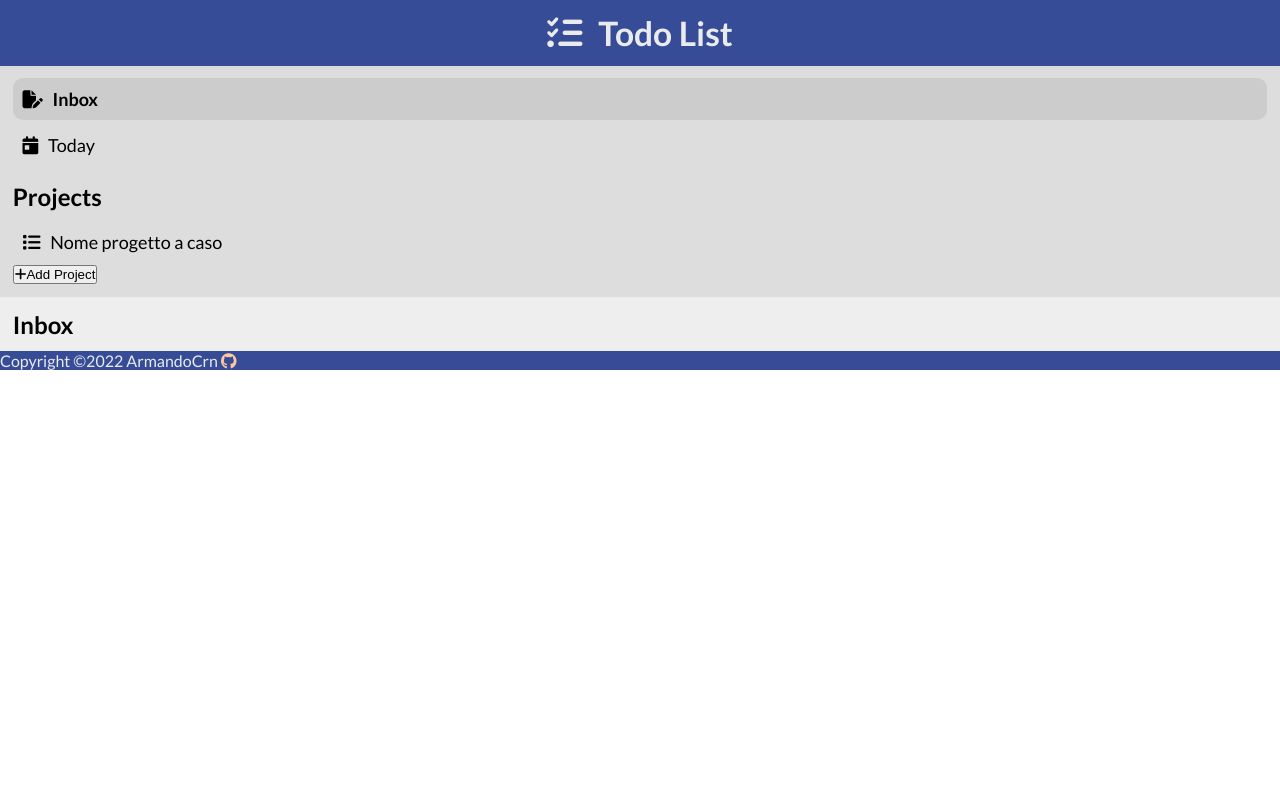
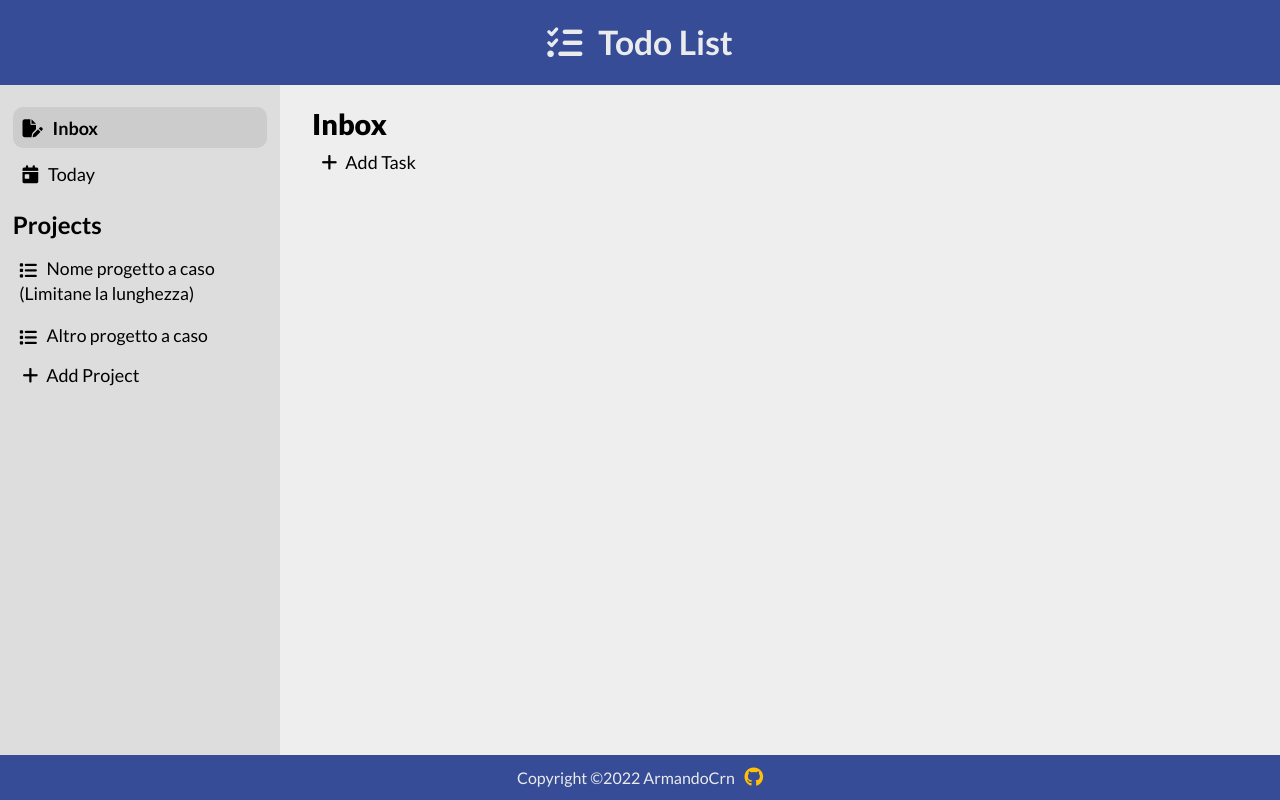
Before and after one commit to ArmandoCrn/todo-list, a plain HTML site: page index.html in a window 1280 px wide. Drawn offline with Linux system fonts and the light colour scheme.

Commit message:
Next part is 'add a task' section

```diff
--- a/index.html
+++ b/index.html
@@ -32,22 +32,17 @@
 
   <body>
     <header>
-      <i class="fa-solid fa-list-check"></i>
-      <!--
-        Per cambiargli colore basta modificare il color:
+      <div>
+        <i class="fa-solid fa-list-check"></i>
+        <h1>Todo List</h1>
+      </div>
 
-      <i class="fa-solid fa-square"></i>
-      <i class="fa-solid fa-square-check"></i>
-
-      Barre per hamburger menu
-      <i class="fa-solid fa-bars"></i>
-      -->
-
-      <h1>Todo List</h1>
+      <i class="fa-solid fa-bars d-none"></i>
     </header>
 
     <main>
-      <section id="main__left">
+      <!-- FIXME: Metti il d-none qui sotto, e poi ci sarà i toggle dall'hamburger -->
+      <section id="main__left" class="">
         <div class="left__top">
           <ul>
             <li class="hover-me active">
@@ -64,21 +59,50 @@
 
         <div class="left__bottom">
           <h2>Projects</h2>
+
           <ul id="projects">
+            <!-- Anche qui in projects sarà generato tutto automaticamente,
+            quindi va cancellato tutto-->
             <li class="project">
               <i class="fa-solid fa-list"></i>
-              Nome progetto a caso
+              Nome progetto a caso (Limitane la lunghezza)
+            </li>
+
+            <li class="project">
+              <i class="fa-solid fa-list"></i>
+              Altro progetto a caso
             </li>
           </ul>
-          <!-- Anche qui sarà generato tutto automaticamente -->
-          <button><i class="fas fa-plus" aria-hidden="true"></i>Add Project</button>
-          <!-- <i class="fa-solid fa-list"></i> -->
+
+          <div class="add-project"><i class="fas fa-plus"></i>Add Project</div>
         </div>
       </section>
 
       <section id="main__right">
+        <h2>Inbox</h2>
+
         <!-- Qui sarà tutto generato automaticamente -->
-        <h2>Inbox</h2>
+        <ul id="tasks">
+          <!-- Anche qui in projects sarà generato tutto automaticamente,
+          quindi va cancellato tutto
+
+          FIXME: praticamente quello che va fatto è copiare le proprietà
+          che ha la ul "projects" e metterle quasi tutte anche a questa ul
+        -->
+          <!-- <li class="task">
+            <i class="fa-solid fa-square"></i>
+            Nome Task
+          </li> -->
+        </ul>
+
+        <div class="add-task"><i class="fas fa-plus"></i>Add Task</div>
+
+        <!--
+        Per cambiargli colore basta modificare il color:
+      <i class="fa-solid fa-square"></i>
+      <i class="fa-solid fa-square-check"></i>
+
+    -->
       </section>
     </main>
 
--- a/style.css
+++ b/style.css
@@ -1,11 +1,16 @@
 :root {
   --blue: #364c96;
+
+  --white: #eaebed;
+  --light-0: #eee;
+  --light-1: #ddd;
+  --light-2: #ccc;
+  --gold: #ffc107;
+
   --red: #ff8496;
   --brown-0: #ffc8a3;
 
-  --white: #eaebed;
-
-  --red: #dc3545;
+  --red-s: #dc3545;
   --orange: #fd7e14;
   --yellow: #ffc107;
   --green: #28a745;
@@ -13,16 +18,12 @@
   --gray: #6c757d;
   --gray-dark: #343a40;
   --success: #28a745;
-  --warning: #ffc107;
   --danger: #dc3545;
   --light: #f8f9fa;
   --dark: #343a40;
 
   --dark-0: #333;
   --dark-1: #444;
-  --light-0: #eee;
-  --light-1: #ddd;
-  --light-2: #ccc;
 }
 
 /*========
@@ -51,7 +52,8 @@ ul {
 }
 
 li,
-button {
+.add-project,
+.add-task {
   cursor: pointer;
 }
 
@@ -71,6 +73,10 @@ footer {
   font-size: 2.2rem;
 }
 
+.fa-bars {
+  font-size: 1.4rem;
+}
+
 h1 {
   font-size: 2.1rem;
 }
@@ -79,21 +85,44 @@ h1 {
   font-weight: bold;
 }
 
-#main__left ul {
+.left__top ul,
+.add-project,
+.add-task {
   font-size: 1.125rem;
 }
 
+.left__bottom ul {
+  font-size: 1.1rem;
+}
+
+#main__right h2 {
+  font-weight: 800;
+  font-size: 1.8rem;
+}
+
 .fa-github {
-  color: var(--brown-0);
+  font-size: 1.2rem;
+  color: var(--gold);
 }
 
 /*==========
   SPECIFIC
 ==========*/
+body {
+  display: flex;
+  flex-direction: column;
+  min-height: 100vh;
+}
+
 /*|-- Header --|*/
 header {
   display: flex;
-  justify-content: center;
+  justify-content: space-between;
+  align-items: center;
+}
+
+header div {
+  display: flex;
   align-items: center;
   gap: 1rem;
 }
@@ -101,7 +130,7 @@ header {
 header,
 #main__left,
 #main__right {
-  padding: 0.8rem;
+  padding: 1.4rem 0.8rem;
 }
 
 header,
@@ -109,14 +138,20 @@ footer {
   background-color: var(--blue);
 }
 
-/*|-- Main --|*/
+/*|-- Main-left --|*/
 #main__left {
   background-color: var(--light-1);
 }
 
+#main__left.d-none {
+  display: none;
+}
+
 .active,
 .hover-me:hover,
-.project:hover {
+.project:hover,
+.add-project:hover,
+.add-task:hover {
   background-color: var(--light-2);
   border-radius: 10px;
 }
@@ -131,8 +166,14 @@ footer {
   margin-right: 0.4rem;
 }
 
-#main__left ul li {
+.left__top ul li,
+.add-project,
+.add-task {
   padding: 0.6rem;
+}
+
+.left__bottom ul li {
+  padding: 0.4rem;
 }
 
 .left__bottom h2 {
@@ -140,10 +181,64 @@ footer {
   margin-bottom: 0.7rem;
 }
 
+.project {
+  line-height: 1.4;
+}
+.fa-list {
+  vertical-align: middle;
+}
+
+.add-project .fa-plus,
+.add-task .fa-plus {
+  margin-right: 0.5rem;
+}
+
+/*|-- Main-right --|*/
+#main__right,
+body {
+  background-color: var(--light-0);
+}
+
 #main__right {
-  background-color: var(--light-0);
+  padding-inline: 2rem;
+}
+
+/*|-- Footer --|*/
+footer {
+  margin-top: auto;
+  padding: 0.8rem;
+  text-align: center;
+}
+
+.fa-github {
+  margin-left: 0.4rem;
+  transition: transform 0.2s ease-in-out;
+}
+
+.fa-github:hover {
+  transform: scale(1.2) translateY(-5px);
 }
 
 /*==============
   MEDIA QUERIES
 ==============*/
+
+@media screen and (min-width: 650px) {
+  header .d-none {
+    display: none;
+  }
+
+  header {
+    justify-content: center;
+  }
+
+  main {
+    display: grid;
+    grid-template-columns: 280px 1fr;
+    min-height: calc(100vh - 84.78px - 44.8px);
+  }
+
+  #main__left.d-none {
+    display: block;
+  }
+} ;
```
